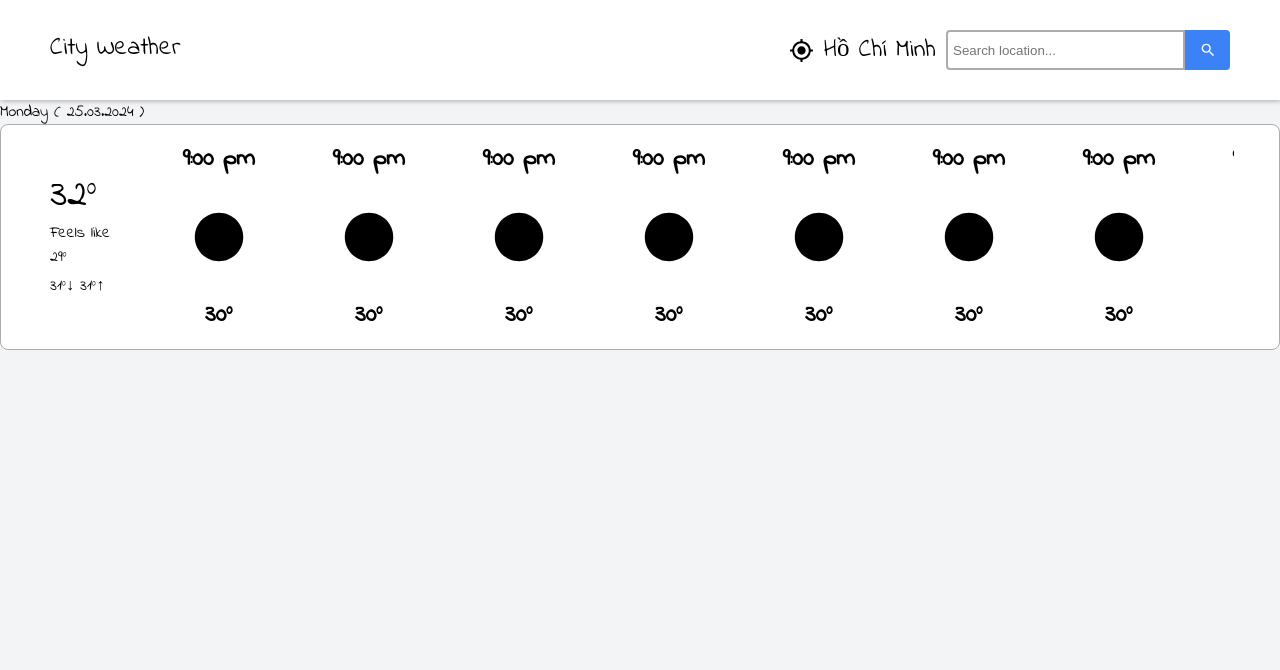
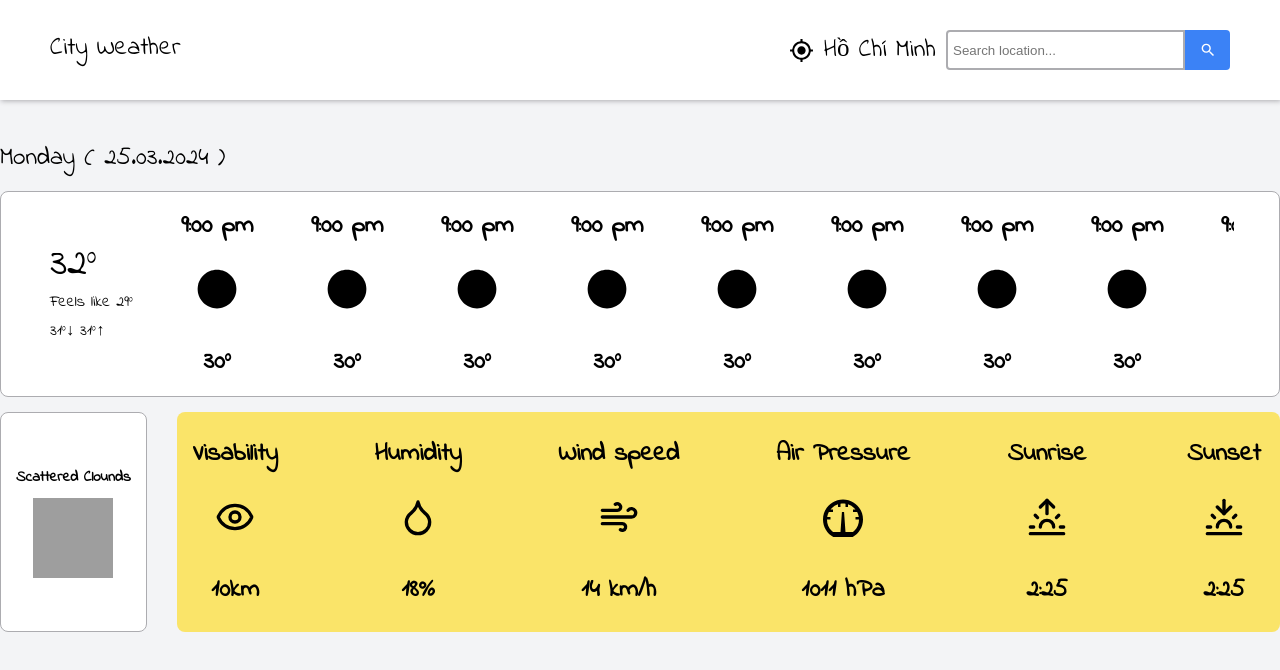
Before and after one commit to duynhannguyen/weather-app, a React (Vite) app: page / in a window 1280 px wide. Shown: the top 670 px of the page. Built offline with nearby package versions, Linux system fonts and the light colour scheme; grey boxes are pictures that could not be loaded.

Commit message:
style: component WeatherToday

```diff
--- a/src/App.css
+++ b/src/App.css
@@ -3,3 +3,13 @@ body {
   box-sizing: border-box;
   margin: 0;
 }
+
+.app-container {
+  display: flex;
+  flex-direction: column;
+  gap: 40px;
+}
+.main-container {
+  max-width: 1280px;
+  margin: 0 auto;
+}
--- a/src/App.tsx
+++ b/src/App.tsx
@@ -4,12 +4,12 @@ import WeatherToday from './components/weatherToday/WeatherToday';
 
 function App() {
   return (
-    <>
+    <div className="app-container">
       <Navigation />
-      <main>
+      <main className="main-container">
         <WeatherToday />
       </main>
-    </>
+    </div>
   );
 }
 
--- a/src/components/weatherToday/WeatherToday.css
+++ b/src/components/weatherToday/WeatherToday.css
@@ -1,3 +1,13 @@
+.weatherToday-container {
+  display: flex;
+  flex-direction: column;
+  gap: 15px;
+}
+
+.today-date {
+  font-size: 25px;
+}
+
 .temp-section {
   display: flex;
   background-color: #fff;
@@ -13,6 +23,7 @@
   gap: 5px;
   justify-content: center;
   padding: 4px;
+  white-space: nowrap;
 }
 .temp-infor .temp-current {
   font-size: 40px;
@@ -37,9 +48,9 @@
 }
 .hours .hours-icon {
   position: relative;
-  font-size: 50px;
-  height: 100px;
-  width: 100px;
+  font-size: 40px;
+  height: 80px;
+  width: 80px;
 }
 .hours .hours-icon .icon-img {
   height: 50px;
@@ -47,4 +58,46 @@
   top: 50%;
   left: 50%;
   transform: translate(-50%, -50%);
+}
+
+.weatherDetail-container {
+  display: flex;
+  justify-content: center;
+  gap: 30px;
+  flex-grow: 1;
+}
+.weatherDetail-container .weather-status {
+  background-color: #fff;
+  border: 1px solid rgb(172, 172, 176);
+  border-radius: 8px;
+  padding: 20px 15px;
+  display: flex;
+  flex-direction: column;
+  gap: 10px;
+  justify-content: center;
+  align-items: center;
+  width: -moz-fit-content;
+  width: fit-content;
+}
+.weatherDetail-container .weather-status .status-header {
+  font-size: 15px;
+  font-weight: bold;
+  white-space: wrap;
+}
+.weatherDetail-container .weather-status .status-icon {
+  width: 80px;
+  height: 80px;
+}
+.weatherDetail-container .weather-status .status-icon .weather-icon {
+  width: 100%;
+  height: 100%;
+}
+.weatherDetail-container .weather-index {
+  display: flex;
+  align-items: center;
+  justify-content: space-between;
+  background-color: rgba(253, 224, 71, 0.8);
+  padding: 24px 16px;
+  border-radius: 8px;
+  flex-grow: 1;
 }/*# sourceMappingURL=WeatherToday.css.map */
--- a/src/components/weatherToday/WeatherToday.scss
+++ b/src/components/weatherToday/WeatherToday.scss
@@ -1,3 +1,11 @@
+.weatherToday-container {
+  display: flex;
+  flex-direction: column;
+  gap: 15px;
+}
+.today-date {
+  font-size: 25px;
+}
 .temp-section {
   display: flex;
   background-color: #fff;
@@ -12,6 +20,7 @@
   gap: 5px;
   justify-content: center;
   padding: 4px;
+  white-space: nowrap;
   .temp-current {
     font-size: 40px;
     line-height: 1;
@@ -33,9 +42,9 @@
   font-size: 25px;
   .hours-icon {
     position: relative;
-    font-size: 50px;
-    height: 100px;
-    width: 100px;
+    font-size: 40px;
+    height: 80px;
+    width: 80px;
     .icon-img {
       height: 50px;
       position: absolute;
@@ -45,3 +54,43 @@
     }
   }
 }
+.weatherDetail-container {
+  display: flex;
+  justify-content: center;
+  gap: 30px;
+  flex-grow: 1;
+  .weather-status {
+    background-color: #fff;
+    border: 1px solid rgb(172, 172, 176);
+    border-radius: 8px;
+    padding: 20px 15px;
+    display: flex;
+    flex-direction: column;
+    gap: 10px;
+    justify-content: center;
+    align-items: center;
+    width: fit-content;
+    .status-header {
+      font-size: 15px;
+      font-weight: bold;
+      white-space: wrap;
+    }
+    .status-icon {
+      width: 80px;
+      height: 80px;
+      .weather-icon {
+        width: 100%;
+        height: 100%;
+      }
+    }
+  }
+  .weather-index {
+    display: flex;
+    align-items: center;
+    justify-content: space-between;
+    background-color: rgba(253, 224, 71, 0.8);
+    padding: 24px 16px;
+    border-radius: 8px;
+    flex-grow: 1;
+  }
+}
--- a/src/components/weatherToday/WeatherToday.tsx
+++ b/src/components/weatherToday/WeatherToday.tsx
@@ -1,5 +1,7 @@
+import { LuDroplet, LuEye, LuSunrise, LuSunset, LuWind } from 'react-icons/lu';
 import './WeatherToday.css';
 import { FaCircle } from 'react-icons/fa';
+import { ImMeter } from 'react-icons/im';
 const mocktime = [
   { hours: '9:00 pm', icon: <FaCircle />, temp: '30°' },
   { hours: '9:00 pm', icon: <FaCircle />, temp: '30°' },
@@ -17,12 +19,12 @@ const mocktime = [
 ];
 const WeatherToday = () => {
   return (
-    <div>
+    <div className="weatherToday-container">
       <div className="today-date"> Monday &#40; 25.03.2024 &#41; </div>
       <div className="temp-section">
         <div className="temp-infor">
           <span className="temp-current">32°</span>
-          <p> Feels like 29° </p>
+          <p> Feels like 29°</p>
           <p>
             {' '}
             <span>31°&darr;</span> <span> 31°&uarr; </span>
@@ -40,6 +42,73 @@ const WeatherToday = () => {
           ))}
         </div>
       </div>
+      <div className="weatherDetail-container">
+        <div className="weather-status">
+          <span className="status-header"> Scattered Clounds </span>
+          <div className="status-icon">
+            <img
+              className="weather-icon"
+              src="https://openweathermap.org/img/wn/02n@4x.png"
+            />
+          </div>
+        </div>
+        <div className="weather-index">
+          <div className="hours">
+            <p> Visability </p>
+            <div className="hours-icon">
+              <div className="icon-img">
+                <LuEye />
+              </div>
+            </div>
+            <p>10km</p>
+          </div>
+          <div className="hours">
+            <p> Humidity </p>
+            <div className="hours-icon">
+              <div className="icon-img">
+                <LuDroplet />
+              </div>
+            </div>
+            <p>18%</p>
+          </div>
+          <div className="hours">
+            <p> Wind speed </p>
+            <div className="hours-icon">
+              <div className="icon-img">
+                <LuWind />
+              </div>
+            </div>
+            <p>14 km/h</p>
+          </div>
+          <div className="hours">
+            <p> Air Pressure </p>
+            <div className="hours-icon">
+              <div className="icon-img">
+                <ImMeter />
+              </div>
+            </div>
+            <p>1011 hPa</p>
+          </div>
+          <div className="hours">
+            <p> Sunrise </p>
+            <div className="hours-icon">
+              <div className="icon-img">
+                <LuSunrise />
+              </div>
+            </div>
+            <p>2:25</p>
+          </div>
+          <div className="hours">
+            <p> Sunset </p>
+            <div className="hours-icon">
+              <div className="icon-img">
+                <LuSunset />
+              </div>
+            </div>
+            <p>2:25</p>
+          </div>
+        </div>
+      </div>
     </div>
   );
 };
```
Also changed, not shown: 1 other file (tests, documents, lock files or other folders).
